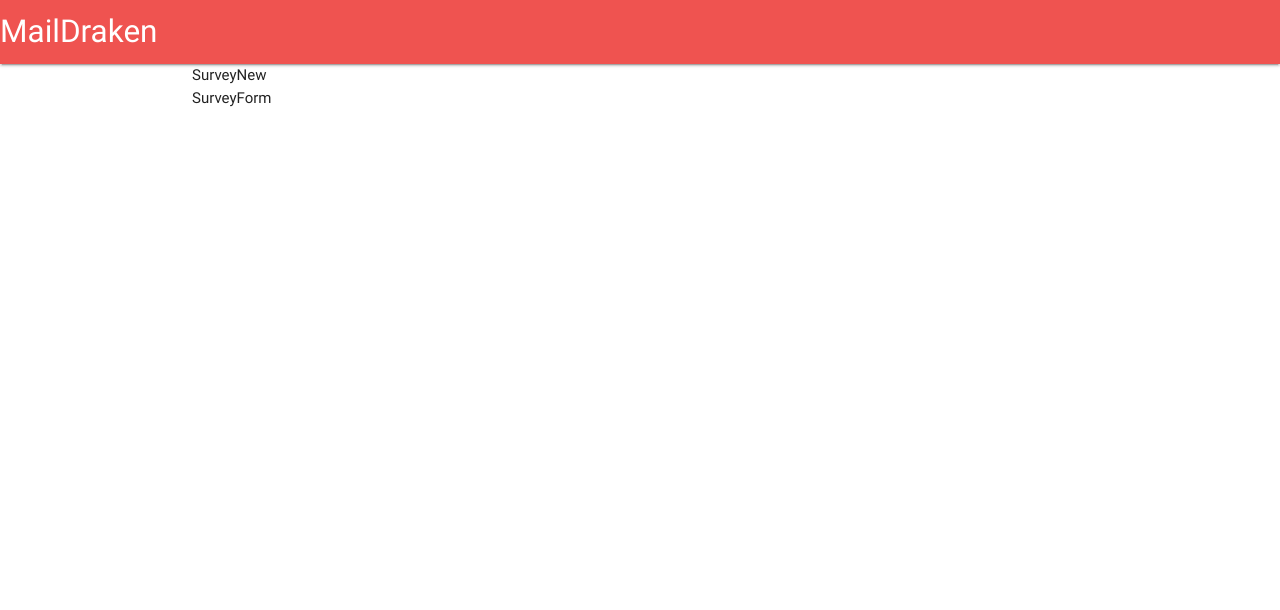
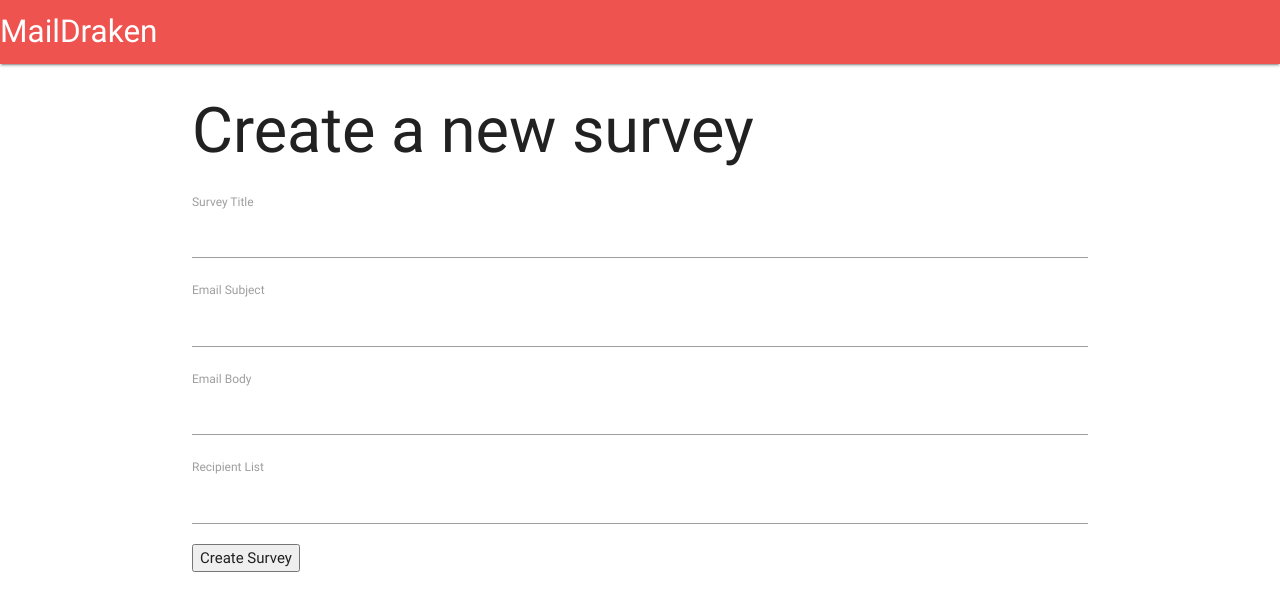
Before and after one commit to CodeDraken/Mail-Draken, a React (Create React App) app in the folder client/: page /surveys/new in a window 1280 px wide. Shown: the top 610 px of the page. Built offline with nearby package versions, Linux system fonts and the light colour scheme; no server answers.

Commit message:
Add new survey form

```diff
--- /dev/null
+++ b/client/src/components/surveys/SurveyField.js
@@ -0,0 +1,11 @@
+// SurveyField - renders a single label and text input
+import React from 'react'
+
+export default ({ input, label }) => {
+  return (
+    <div>
+      <label>{ label }</label>
+      <input {...input} />
+    </div>
+  )
+}
--- a/client/src/components/surveys/SurveyForm.js
+++ b/client/src/components/surveys/SurveyForm.js
@@ -1,12 +1,35 @@
 // SurveyForm - form for new survey
 import React, { Component } from 'react'
-import { reduxForm } from 'redux-form'
+import { reduxForm, Field } from 'redux-form'
+
+import SurveyField from './SurveyField'
+
+const FIELDS = [
+  { label: 'Survey Title', name: 'title' },
+  { label: 'Email Subject', name: 'subject' },
+  { label: 'Email Body', name: 'body' },
+  { label: 'Recipient List', name: 'recipients' }
+]
 
 export class SurveyForm extends Component {
+  renderFields = () => FIELDS.map(field => (
+    <Field
+      key={field.name}
+      component={SurveyField}
+      type='text' {...field}
+    />
+  ))
+
   render () {
     return (
       <div>
-        SurveyForm
+        <form
+          onSubmit={this.props.handleSubmit(values => console.log(values))}
+        >
+          { this.renderFields() }
+
+          <button>Create Survey</button>
+        </form>
       </div>
     )
   }
--- a/client/src/components/surveys/SurveyNew.js
+++ b/client/src/components/surveys/SurveyNew.js
@@ -7,7 +7,7 @@ export class SurveyNew extends Component {
   render () {
     return (
       <div>
-        SurveyNew
+        <h1>Create a new survey</h1>
         <SurveyForm />
       </div>
     )
```
